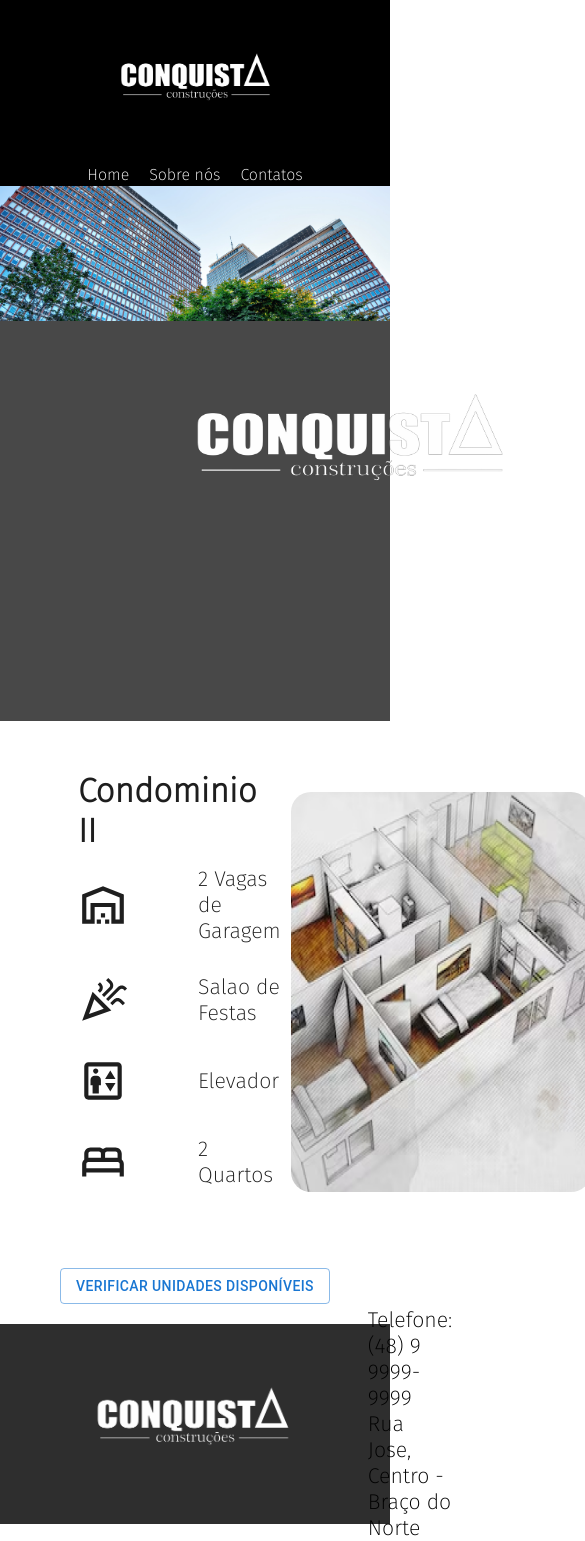
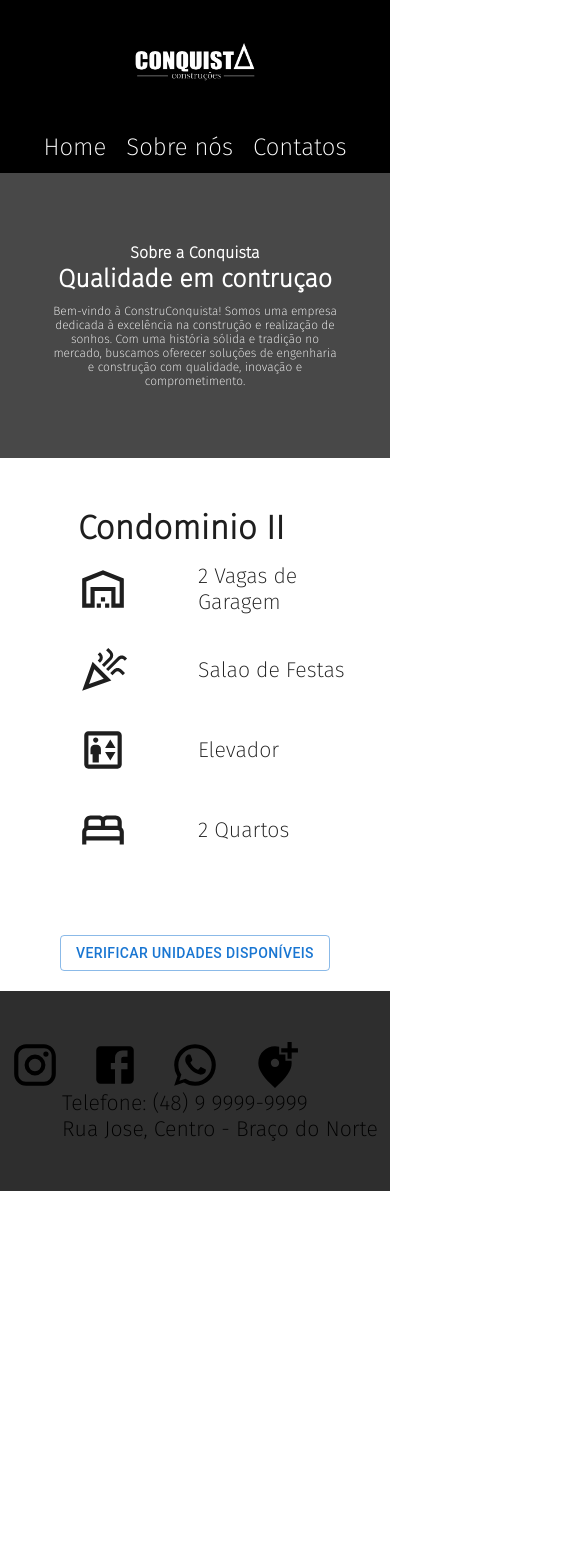
Before and after one commit to TenorioNestor/conquista, a Next.js app: page / in a window 390 px wide. Shown: the top 1541 px of the page, 585 px wide, since content can reach past the window. After the commit the page ends 1191 px from the top, so only its background shows below. Built offline with nearby package versions, Linux system fonts and the light colour scheme.

Commit message:
ajustando responsividade

```diff
--- a/src/components/Carrocel/styles.module.css
+++ b/src/components/Carrocel/styles.module.css
@@ -9,3 +9,9 @@
     width: 100%;
     height: 70%;
 }
+
+@media screen and (max-width:1048px){
+    .foto{
+        display: none;
+    }
+}
--- a/src/components/Condominios/styles.module.css
+++ b/src/components/Condominios/styles.module.css
@@ -50,3 +50,9 @@
     border-radius: 10px;
     color: #1E1E1E;
 }
+
+@media screen and (max-width:1048px) {
+    .imagem{
+        display: none;
+    }
+}
--- a/src/components/Footer/styles.module.css
+++ b/src/components/Footer/styles.module.css
@@ -14,9 +14,7 @@
 .icons{
     margin-right: 30px;
 }
-.logo{
 
-}
 .contatos{
     margin-left: 50px;
 }
@@ -24,3 +22,21 @@
     color: #000;
     font-size: 16pt;
 }
+
+@media screen and (max-width:1048px) {
+    .footer{
+        display: flex;
+        flex-direction: column;
+        align-items: center;
+        justify-content: center;
+        padding: 0px;
+        margin: 0px;
+    }
+    .logo{
+        display: none;
+    }
+    .redes{
+        display: flex;
+        flex-direction: row;
+    }
+}
--- a/src/components/Header/styles.module.css
+++ b/src/components/Header/styles.module.css
@@ -27,7 +27,7 @@
     width: 15%;
 }
 
-@media screen and (max-width:580px) {
+@media screen and (max-width:1048px) {
     .header{
         display: flex;
         flex-direction: column;
@@ -40,14 +40,15 @@
         align-items: center;
         justify-content: center;
         padding: 2px 10px;
-        margin: 0;
+        margin-bottom: 10px;
+        font-size: 18pt;
     }
     .logo{
         display: flex;
         align-items: center;
         justify-content: center;
-        height: 20%;
-        width: 50%;
+        height: 10%;
+        width: 40%;
         margin: 0;
         padding-right: 0;
     }
--- a/src/styles/Home.module.css
+++ b/src/styles/Home.module.css
@@ -46,7 +46,7 @@
 }
 
 
-@media screen and (max-width:580px) {
+@media screen and (max-width:1048px) {
   .section{
     height: 10%;
     width: 100%;
@@ -56,4 +56,30 @@
     margin: 0;
     padding: 0 auto;
   }
+  .sobre{
+    display: flex;
+    flex-direction: column;
+    justify-content: center;
+    align-items: center;
+    width: 100%;
+    height: 30%;
+    padding: 20px 0px;
+    margin: 0px;
+  }
+  .logo{
+    display: none;
+  }
+  .texto{
+    display: flex;
+    justify-content: center;
+    align-items: center;
+    flex-direction: column;
+    padding: 50px 50px;
+    width: 100%;
+  }
+  .texto p{
+    width: 100%;
+    text-align: center;
+  }
+
 }
```
